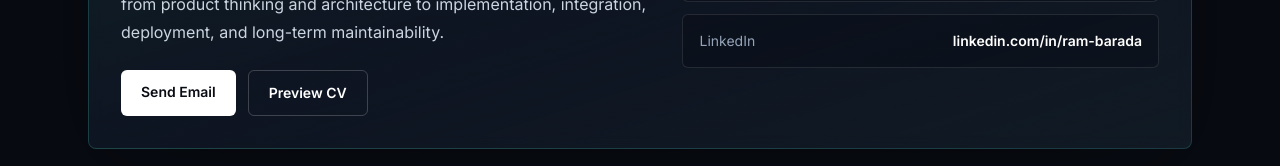
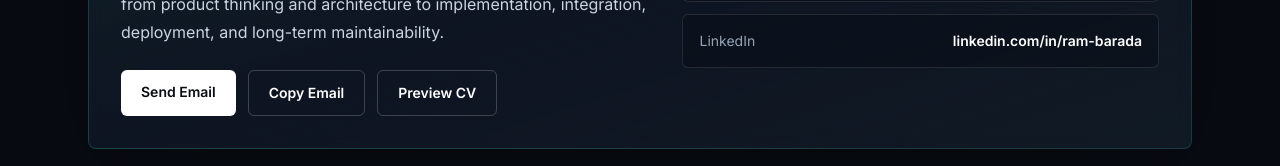
Before and after one commit to rambarada/portfolio-website, a Next.js app: page / in a window 1280 px wide. Shown: the part 4679-4845 px from the top of the page. Built offline with nearby package versions, Linux system fonts and the light colour scheme.

Commit message:
fix: add email copy fallback

```diff
--- a/components/sections/Contact.tsx
+++ b/components/sections/Contact.tsx
@@ -1,6 +1,21 @@
+"use client";
+
+import { useState } from "react";
 import { contactLinks } from "@/data/portfolio";
 
+const email = "owmrambarada@gmail.com";
+const mailHref =
+  "mailto:owmrambarada@gmail.com?subject=Portfolio%20Inquiry&body=Hi%20Ram%2C%0A%0AI%20saw%20your%20portfolio%20and%20would%20like%20to%20connect.";
+
 export function Contact() {
+  const [copied, setCopied] = useState(false);
+
+  const copyEmail = async () => {
+    await navigator.clipboard.writeText(email);
+    setCopied(true);
+    window.setTimeout(() => setCopied(false), 1800);
+  };
+
   return (
     <section id="contact" className="mx-auto w-full max-w-6xl px-6 py-16 sm:py-20">
       <div className="rounded-lg border border-accent/20 bg-gradient-to-br from-accent/[0.12] via-panel/90 to-skysoft/[0.08] p-6 shadow-[0_30px_120px_rgba(0,0,0,.28)] backdrop-blur sm:p-8">
@@ -19,11 +34,18 @@ export function Contact() {
             </p>
             <div className="mt-6 flex flex-wrap gap-3">
               <a
-                href="mailto:owmrambarada@gmail.com"
+                href={mailHref}
                 className="rounded-md bg-white px-5 py-3 text-sm font-semibold text-ink transition duration-300 hover:-translate-y-0.5 hover:bg-accent"
               >
                 Send Email
               </a>
+              <button
+                type="button"
+                onClick={copyEmail}
+                className="rounded-md border border-white/20 px-5 py-3 text-sm font-semibold text-white transition duration-300 hover:-translate-y-0.5 hover:border-accent hover:text-accent"
+              >
+                {copied ? "Email Copied" : "Copy Email"}
+              </button>
               <a
                 href="/documents/ram-barada-cv.pdf"
                 target="_blank"
```
